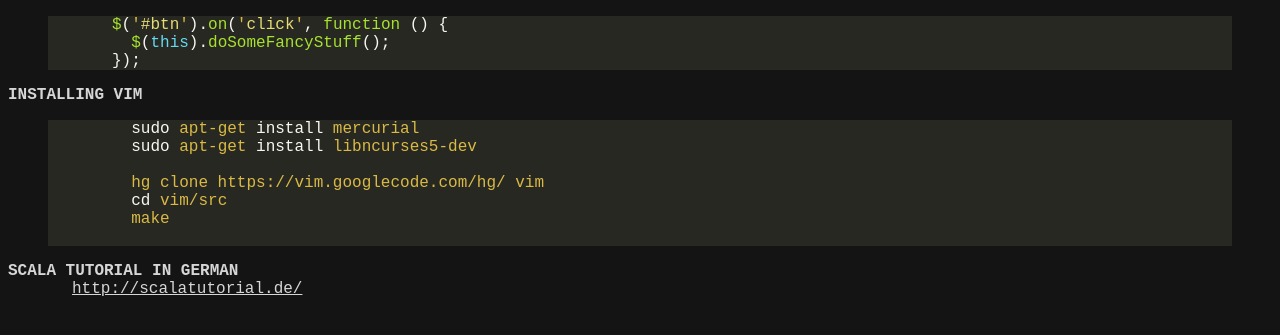
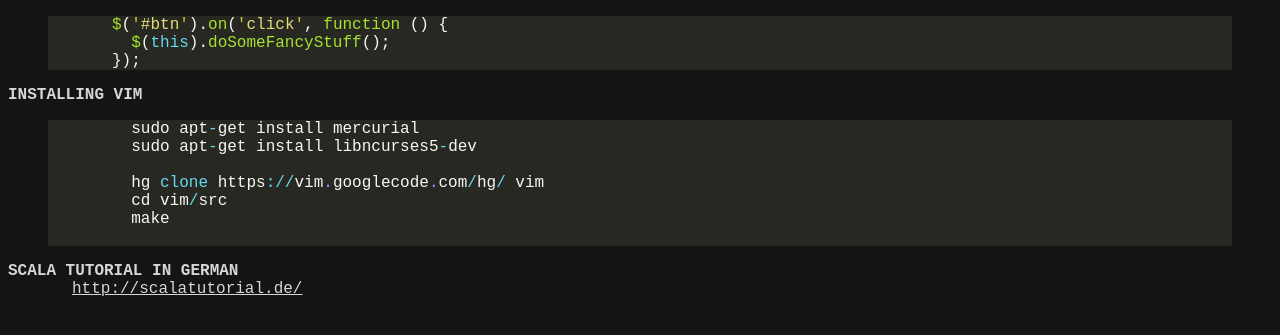
Before and after one commit to dennis84/dennis84.github.com, a Jekyll site: the page built from index.html, in a window 1280 px wide. Shown: the top 335 px of the page. Built offline with Jekyll 4.4.1, drawn with Linux system fonts in a browser that asks for light colours; Markdown is read by kramdown in place of the engine named in the settings.

Commit message:
Update index.html

```diff
--- a/index.html
+++ b/index.html
@@ -15,7 +15,7 @@ $('#btn').on('click', function () {
 
 <h2>Installing Vim</h2>
 <p>
-  {% highlight shell %}
+  {% highlight php %}
   sudo apt-get install mercurial
   sudo apt-get install libncurses5-dev
 
```
